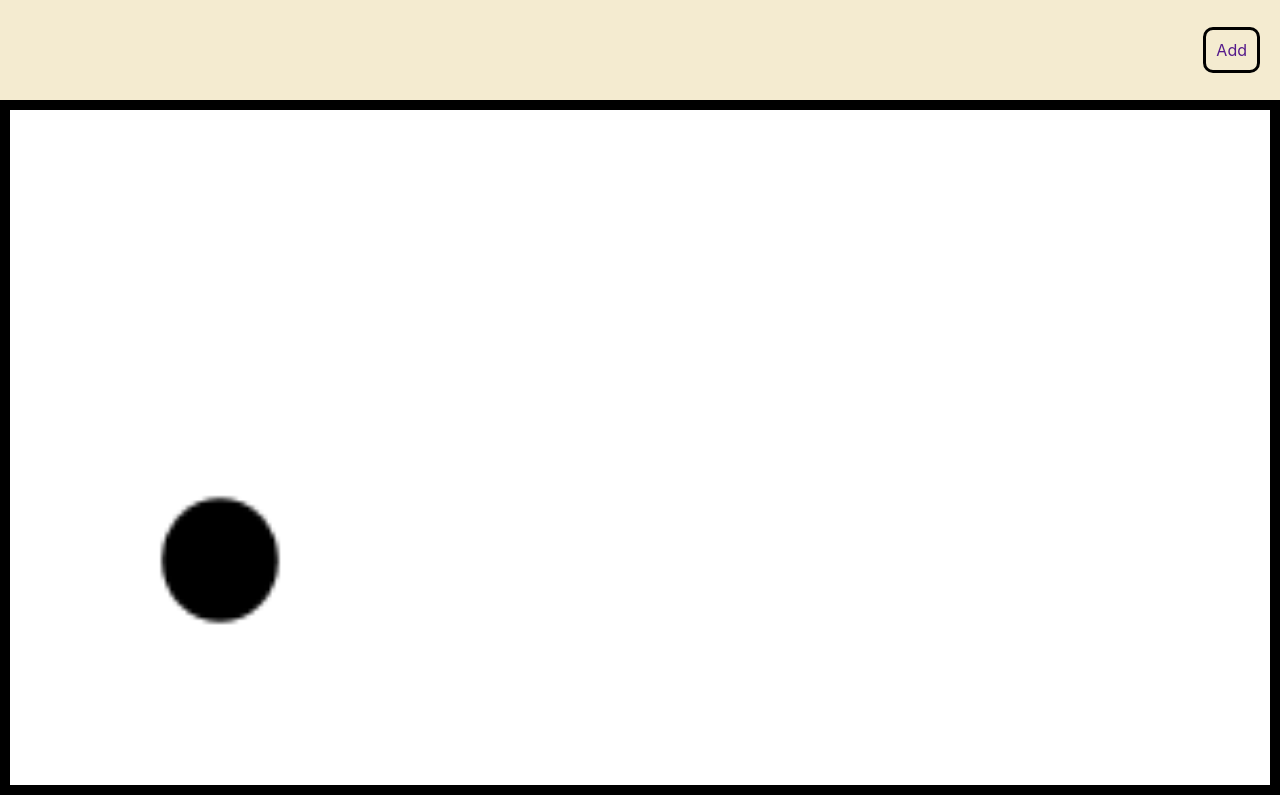
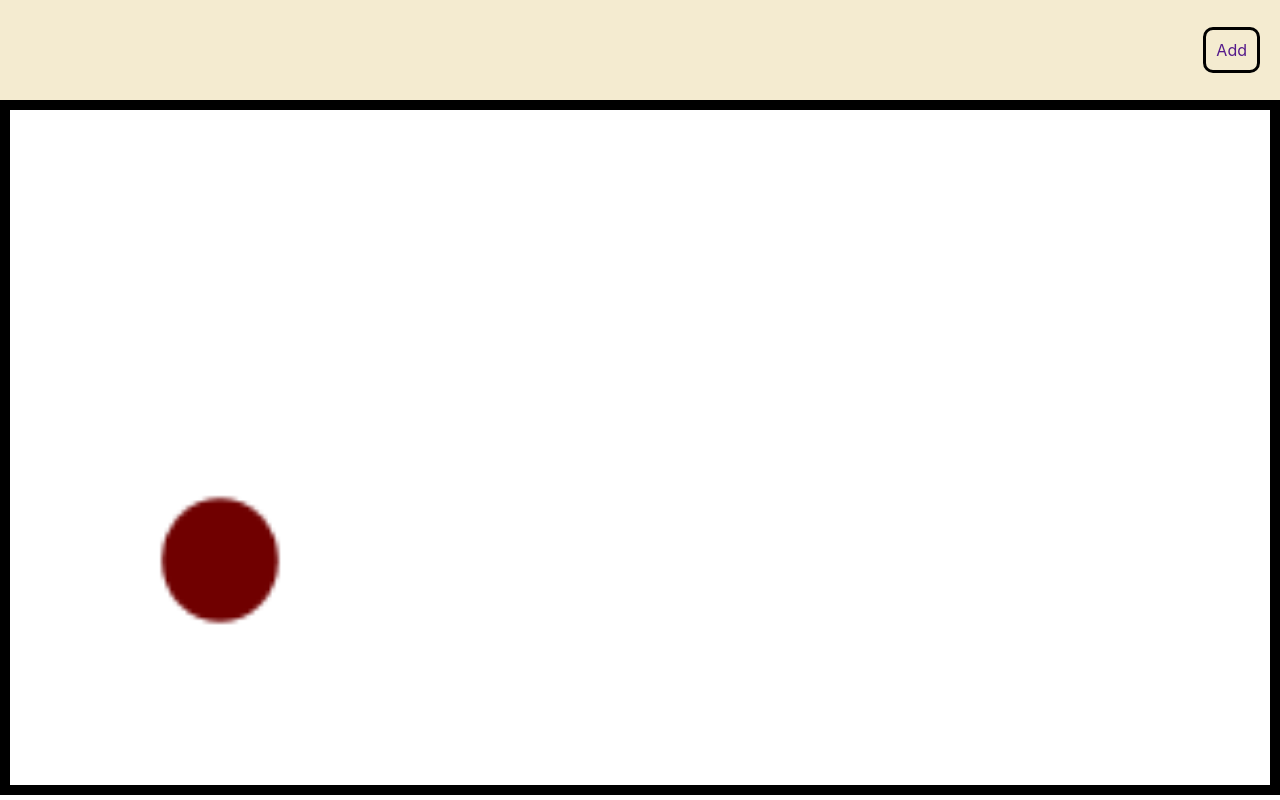
Before and after one commit to 87prashant/MindChart, a React (Create React App) app in the folder packages/client/: page / in a window 1280 px wide. Built offline with nearby package versions, Linux system fonts and the light colour scheme.

Commit message:
add useCanvas hook

```diff
--- a/packages/client/src/components/canvas.tsx
+++ b/packages/client/src/components/canvas.tsx
@@ -1,6 +1,5 @@
 import React, { useRef, useEffect } from "react";
 import styled from "@emotion/styled";
-// import { Theme } from "@emotion/react";
 
 const StyledWrapper = styled("canvas")({
   border: "10px solid black",
@@ -11,31 +10,30 @@ const StyledWrapper = styled("canvas")({
 const Canvas = () => {
   const canvasRef = useRef(null)
 
-  // verify the usage of ? and ! here
   // eslint-disable-next-line react-hooks/exhaustive-deps
   const draw = (ctx: CanvasRenderingContext2D | null, frameCount: number) => {
     ctx?.clearRect(0, 0, ctx.canvas.width, ctx.canvas.height)
-    ctx!.fillStyle = '#000000'
+    if(ctx != null) {
+      ctx.fillStyle = '#700000'
+    }
     ctx?.beginPath()
     ctx?.arc(50, 100, 20*Math.sin(frameCount*0.05)**2, 0, 2*Math.PI)
     ctx?.fill()
   }
 
+
   useEffect(() => {
-
     const canvas = canvasRef.current as unknown as HTMLCanvasElement
     const context = canvas?.getContext('2d')
     let frameCount = 0
     let animationFrameId: number
 
-    //Our draw came here
     const render = () => {
       frameCount++
       draw(context, frameCount)
       animationFrameId = window.requestAnimationFrame(render)
     }
     render()
-
     return () => {
       window.cancelAnimationFrame(animationFrameId)
     }
```
Also changed, not shown: packages/client/src/hooks/useCanvas.ts (added, +9 -0 lines).
